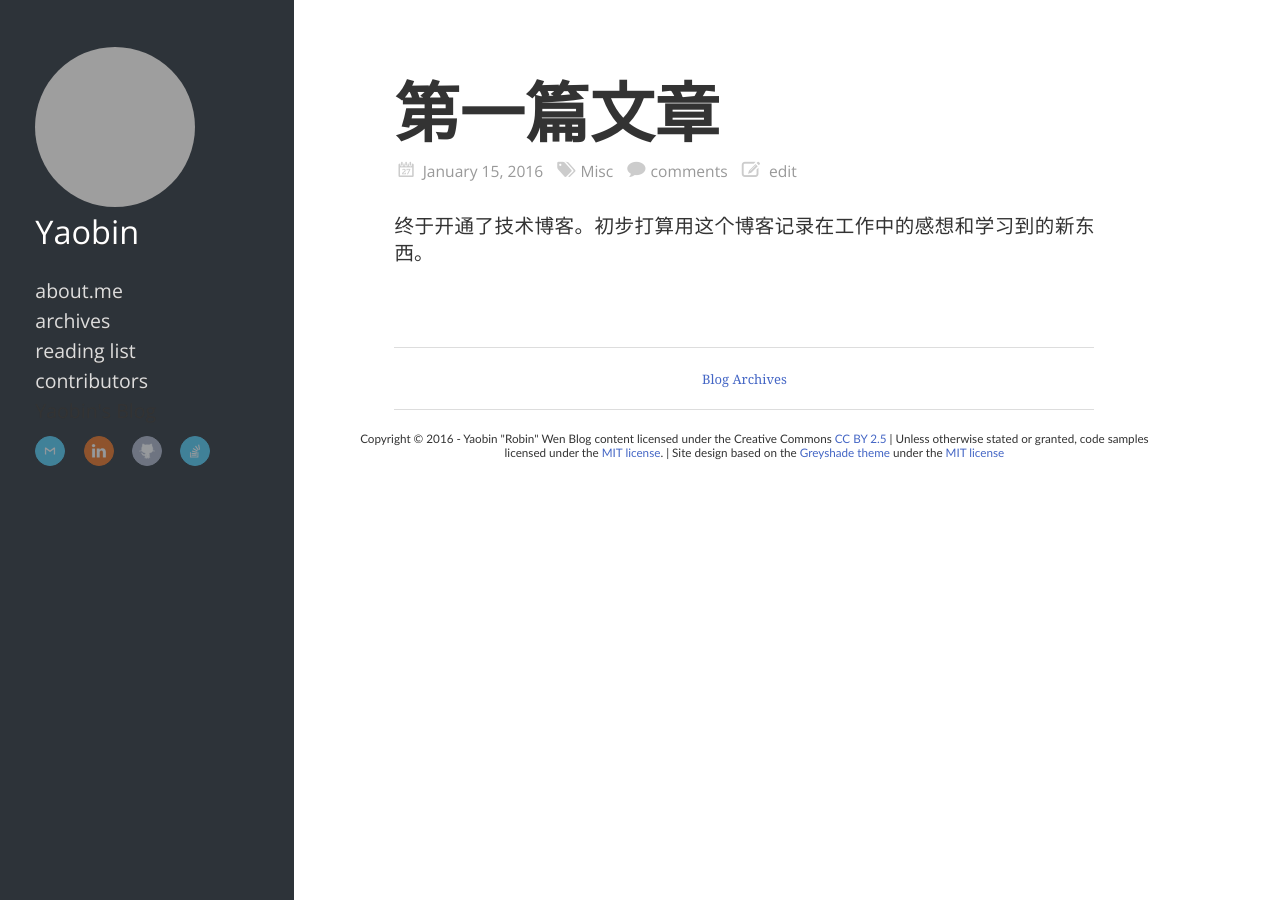
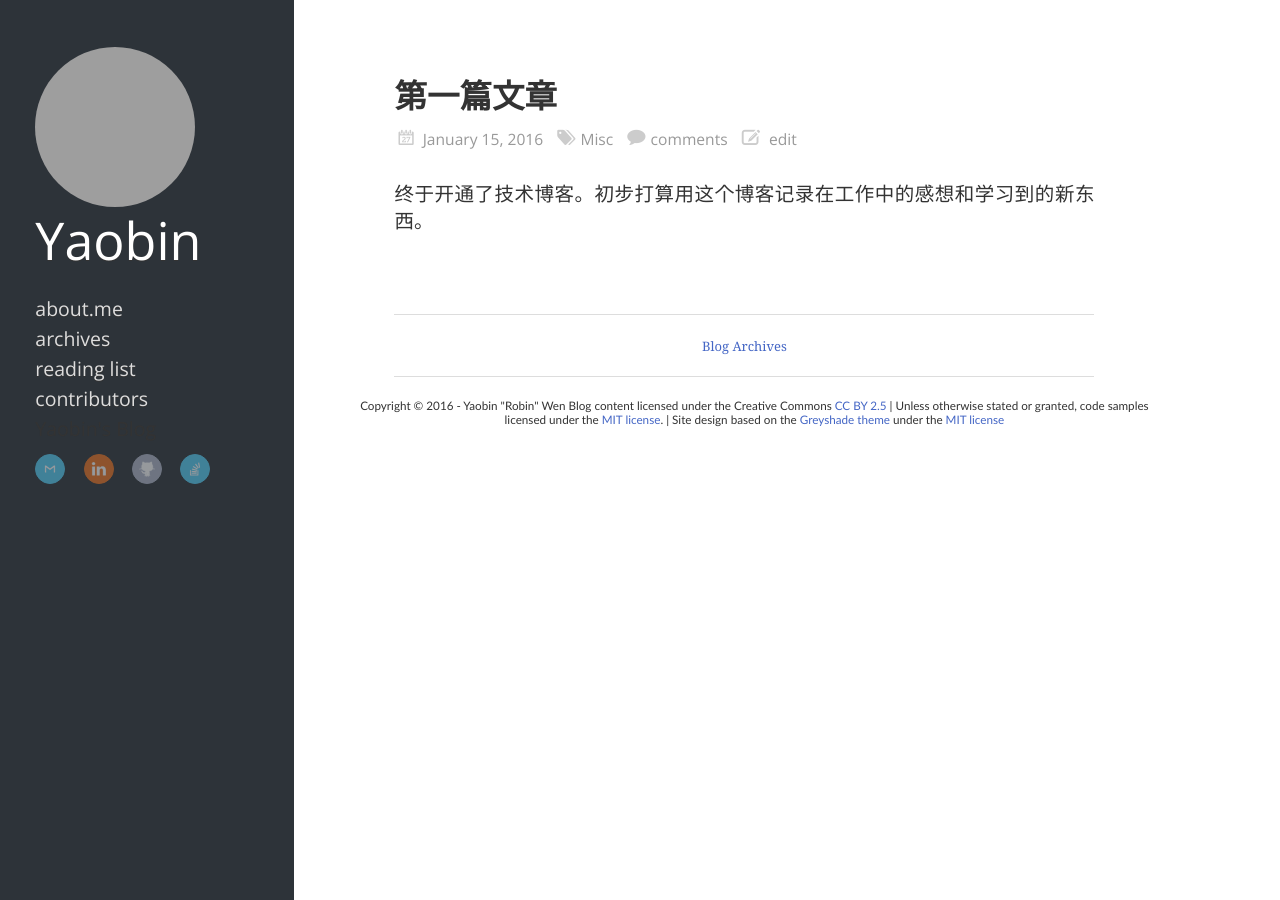
Before and after one commit to Tianhao25/yaobinwen.github.io, a Jekyll site: the page built from index.html, in a window 1280 px wide. Built offline with Jekyll 4.4.1, drawn with Linux system fonts in a browser that asks for light colours; nearby versions of some CDN libraries; the list of posts is cut into pages by our own code; comment, search, counter and statistics services are not loaded; grey boxes are pictures that could not be loaded.

Commit message:
Try font.

```diff
--- a/css/screen.css
+++ b/css/screen.css
@@ -88,7 +88,7 @@ a {
 #header h1 {
     font-family: "Open Sans";
     font-weight: 400;
-    font-size: 2.5em;
+    font-size: 4em;
     line-height: 0.9;
     float: left;
     width: 100%;
@@ -529,7 +529,7 @@ ul li a { -webkit-transition: all .2s ease-in;-moz-transition:all .2s ease-in;-o
 #content article .entry-content table td { text-align: left }
 #content article .meta { color: #999;font-family:"Open Sans";font-weight:100;font-size:1.2em }
 #content article .meta .date { display: inline }
-#content article h1.title { font-family: "Open Sans";font-weight:800;font-size:5em;padding-bottom:15px; }
+#content article h1.title { font-family: "Open Sans";font-weight:800;font-size:2.5em;padding-bottom:15px; }
 #content article h1.title a { color: #333;-webkit-transition:color 0.3s;-moz-transition:color 0.3s;-o-transition:color 0.3s;transition:color 0.3s }
 #content div.archives h1.title { font-size: 3em }
 .container .mid-col footer { width: 100% }
```
